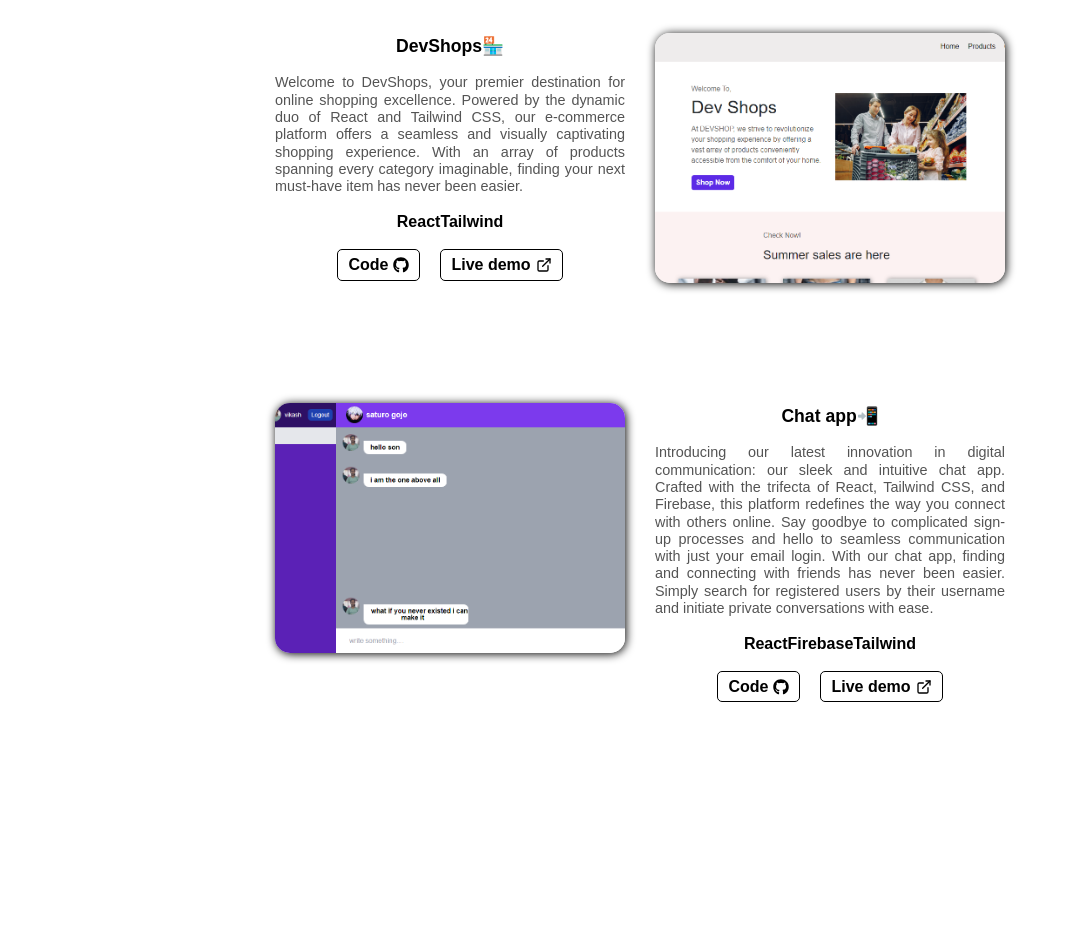
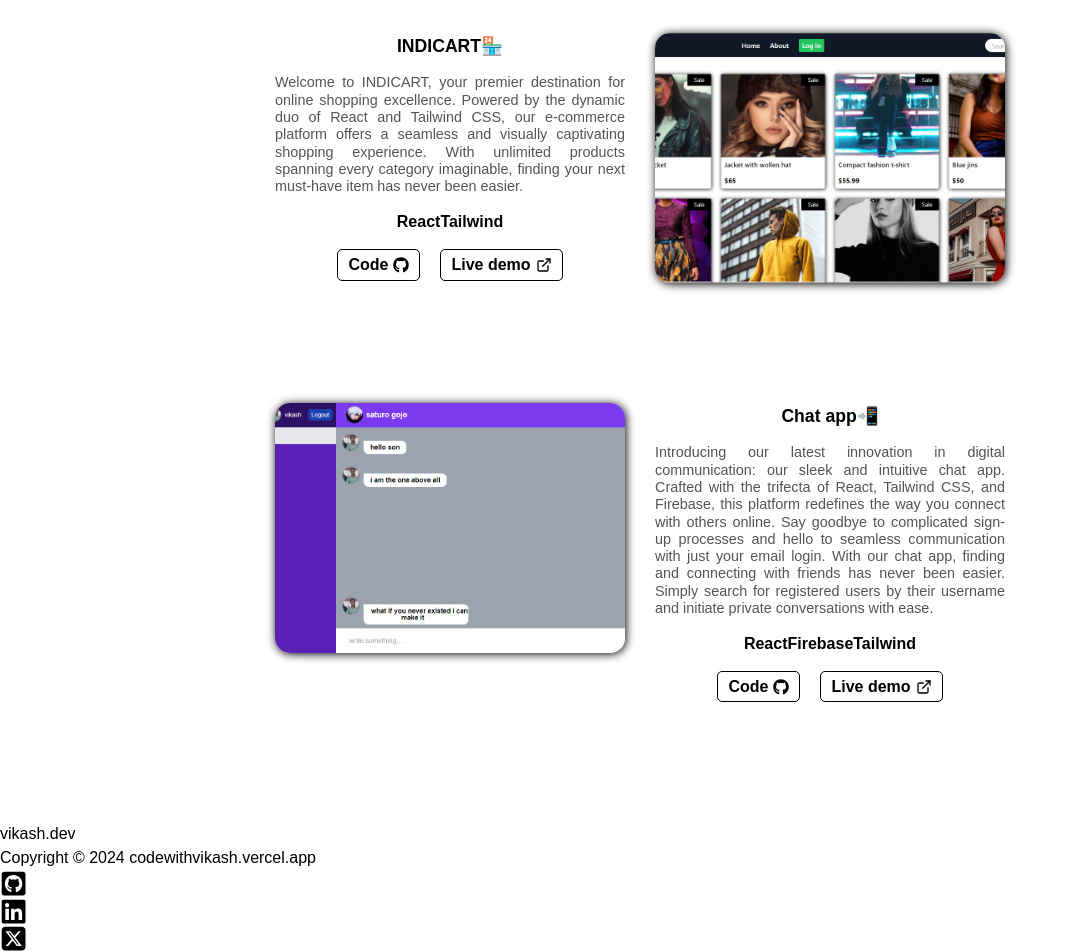
Before and after one commit to CodeWith-Vikash/Vikash-protfolio, a React (Vite) app: page /projects in a window 1280 px wide. Shown: the part 681-1633 px from the top of the page, without its empty margins (0-1076 px from the left). Before the commit the page ends 1503 px from the top, so only its background shows below. Built offline with nearby package versions, Linux system fonts and the light colour scheme.

Commit message:
project updated

```diff
--- a/src/App.jsx
+++ b/src/App.jsx
@@ -5,6 +5,7 @@
 import Contact from './components/contact/Contact'
 import About from './components/about/About'
 import Navbar from './components/navbar/Navbar'
+import Footer from './components/Footer/Footer'
 
 const App = () => {
   return (
@@ -18,6 +19,7 @@
         <Route path='/about' element={<About/>}/>
         <Route path='*' element={<Home/>}/>
       </Routes>
+      <Footer/>
     </BrowserRouter>
   )
 }
--- /dev/null
+++ b/src/components/Footer/Footer.jsx
@@ -0,0 +1,26 @@
+import React from "react";
+import { FaGithubSquare } from "react-icons/fa";
+import { FaLinkedin } from "react-icons/fa";
+import { FaSquareXTwitter } from "react-icons/fa6";
+
+const Footer = () => {
+  return (
+    <div className="bg-gray-900 text-white flex justify-around flex-wrap min-h-12 items-center gap-2 p-2">
+      <h3 className="font-bold text-lg">vikash.dev</h3>
+      <p className="text-sm">Copyright © 2024 codewithvikash.vercel.app</p>
+      <div className="flex gap-2">
+        <a href="https://github.com/CodeWith-Vikash" target="_blank">
+          <FaGithubSquare size="1.7rem" className="hover:scale-[0.9]"/>
+        </a>
+        <a href="https://www.linkedin.com/in/code-with-vikash/" target="_blank">
+          <FaLinkedin size="1.7rem" className="hover:scale-[0.9]"/>
+        </a>
+        <a href="https://x.com/codeWithVikash" target="_blank">
+          <FaSquareXTwitter size="1.7rem" className="hover:scale-[0.9]"/>
+        </a>
+      </div>
+    </div>
+  );
+};
+
+export default Footer;
--- a/src/components/navbar/Navbar.jsx
+++ b/src/components/navbar/Navbar.jsx
@@ -17,7 +17,7 @@
   }
   return (
     <>
-      <nav className='flex items-center justify-between '>
+      <nav className='flex items-center justify-between bg-gray-900 text-white'>
         <h1 className='font-bold '>vikash.dev</h1>
 
         {!isnav?<GiHamburgerMenu size="1.3rem" className='icon' onClick={toggle}/>:<MdOutlineClose className='icon' size="1.4rem" onClick={toggle}/>}
--- a/src/components/navbar/Style.scss
+++ b/src/components/navbar/Style.scss
@@ -1,8 +1,6 @@
 
 nav{
     padding:7px 12px;
-    position: sticky;
-    top: 0;
     background-color: white;
     .options{
         display: none;
@@ -21,6 +19,8 @@
 @media(min-width:768px){
    nav{
     padding:15px 50px;
+    position: sticky;
+    top: 0;
     .options{
         display: block;
     }
--- a/src/components/projects/Projects.jsx
+++ b/src/components/projects/Projects.jsx
@@ -35,15 +35,15 @@
         <div className="project project2">
           <img src={ecom} alt="" />
           <div className="content">
-            <h3>DevShops🏪</h3>
-            <p>Welcome to DevShops, your premier destination for online shopping excellence. Powered by the dynamic duo of React and Tailwind CSS, our e-commerce platform offers a seamless and visually captivating shopping experience. With an array of products spanning every category imaginable, finding your next must-have item has never been easier.</p>
+            <h3>INDICART🏪</h3>
+            <p>Welcome to INDICART, your premier destination for online shopping excellence. Powered by the dynamic duo of React and Tailwind CSS, our e-commerce platform offers a seamless and visually captivating shopping experience. With unlimited products spanning every category imaginable, finding your next must-have item has never been easier.</p>
             <div className="tech flex gap-5">
               <b>React</b>
               <b>Tailwind</b>
             </div>
             <div className="options">
-              <a href="https://github.com/CodeWith-Vikash/REACT-Projects/tree/2d47a1dc13d80d260e69fa114b7b9ee13384a773/my-store" target='_blank'><p>Code <FaGithub/></p></a>
-              <a href="https://vikash-dev-store.netlify.app/" target='_blank'><p>Live demo <FiExternalLink/></p></a>
+              <a href="https://github.com/CodeWith-Vikash/INDICART.git" target='_blank'><p>Code <FaGithub/></p></a>
+              <a href="https://indicart.vercel.app/" target='_blank'><p>Live demo <FiExternalLink/></p></a>
             </div>
           </div>
         </div>
```
Also changed, not shown: src/assets/ecom.png.
